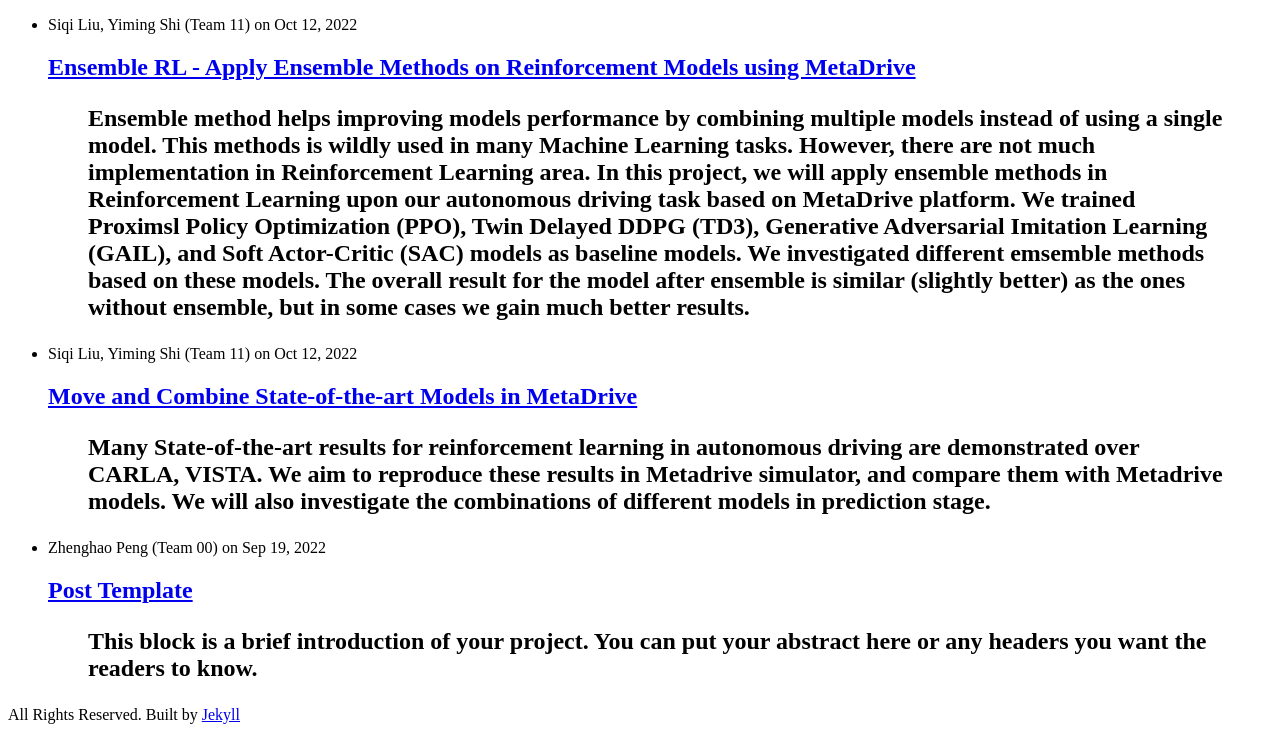
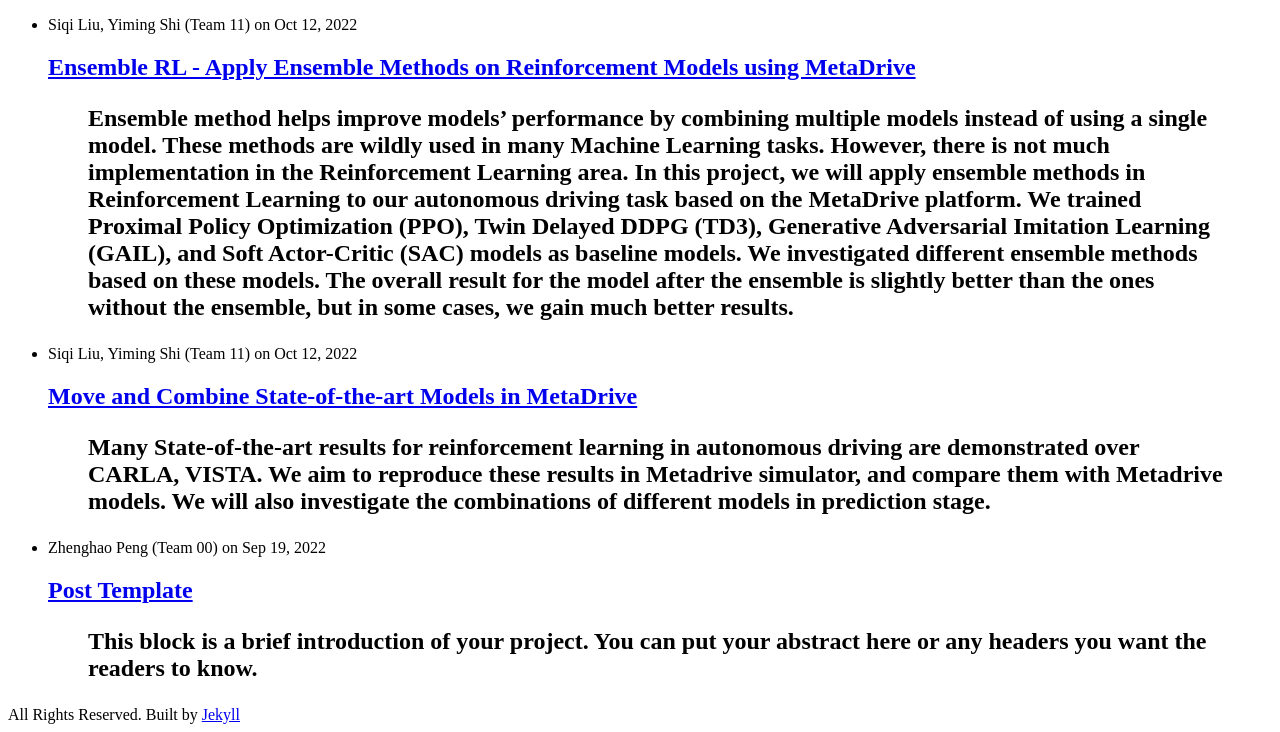
Before and after one commit to ucla-rlcourse/CS269-projects-2022fall, a Jekyll site: the page built from index.html, in a window 1280 px wide. Shown: the part 208-940 px from the top of the page. Built offline with Jekyll 4.4.1, drawn with Linux system fonts in a browser that asks for light colours; some of the changed lines change nothing that is shown.

Commit message:
add abstract and introduction

```diff
--- a/_posts/2022-12-07-team11.md
+++ b/_posts/2022-12-07-team11.md
@@ -6,13 +6,20 @@
 date: 2022-10-12
 ---
 
-> Ensemble method helps improving models performance by combining multiple models instead of using a single model. This methods is wildly used in many Machine Learning tasks. However, there are not much implementation in Reinforcement Learning area. In this project, we will apply ensemble methods in Reinforcement Learning upon our autonomous driving task based on MetaDrive platform. We trained Proximsl Policy Optimization (PPO), Twin Delayed DDPG (TD3), Generative Adversarial Imitation Learning (GAIL), and Soft Actor-Critic (SAC) models as baseline models. We investigated different emsemble methods based on these models. The overall result for the model after ensemble is similar (slightly better) as the ones without ensemble, but in some cases we gain much better results.
+>  Ensemble method helps improve models' performance by combining multiple models instead of using a single model. These methods are wildly used in many Machine Learning tasks. However, there is not much implementation in the Reinforcement Learning area. In this project, we will apply ensemble methods in Reinforcement Learning to our autonomous driving task based on the MetaDrive platform. We trained Proximal Policy Optimization (PPO), Twin Delayed DDPG (TD3), Generative Adversarial Imitation Learning (GAIL), and Soft Actor-Critic (SAC) models as baseline models. We investigated different ensemble methods based on these models. The overall result for the model after the ensemble is slightly better than the ones without the ensemble, but in some cases, we gain much better results.
 <!--more-->
 {: class="table-of-content"}
 * TOC
 {:toc}
 
 ## Introduction
+Recently, Reinforcement learning has been wildly used in autonomous driving and the driving task has high complexity, and is hard to construct a safe model or policy. Nowadays many different methods are developed and used in reinforcement learning, such as Proximal Policy Optimization (PPO)[1], Twin Delayed DDPG (TD3)[2], Generative Adversarial Imitation Learning (GAIL)[3], and Soft Actor-Critic (SAC)[4], to name a few. These models achieve pretty impressive results on autonomous driving tasks so far by themselves but currently no published effort tried to improve performance by combining these models. In this project, we investigate different ways of combining these methods and checked if there are improvements.
+
+One popular method that could easily combine different models is the ensemble method. Ensemble methods[5] are techniques that aim at improving the accuracy of results in models by combining multiple models instead of using a single model. These are wildly used machine learning problems such as classification and improving the accuracy by taking a (weighted) vote of their predictions. There are also ensemble methods such as bagging and boosting.
+
+In this project, we investigated whether applying ensemble methods to reinforcement learning algorithms in autonomous driving tasks will improve rewards and performance. We investigated several different ways to ensemble different models. We trained and tested the following several ensemble methods: (1) Ensemble by taking a (weighted) vote of their predictions. (2) Ensemble by using a human-defined strategy of predictions. (3) Learning the weight of different models using reinforcement Learning and ensemble by taking a (weighted) vote of their predictions. The overall result for the model after the ensemble is slightly better than the ones without the ensemble, but in some cases, we gain much better results.
+
+The paper is organized as follows. Section 2 summarized all the related works in reinforcement learning, autonomous driving simulation platforms, and ensemble methods.  Section 3 illustrated all our methods in detail and presented the experiment settings and experiment results. Section 4 demonstrated our conclusion. And we briefly talked about our future works in section 5.
 
 
 ## Related Works
@@ -45,13 +52,8 @@
 ## Future Works
 
 ## References
-1. Li, Quanyi and Peng, Zhenghao and Xue, Zhenghai and Zhang, Qihang and Zhou, Bolei. "MetaDrive: Composing Diverse Driving Scenarios for Generalizable Reinforcement Learning." arXiv. 2021
-2. Hester, Todd, et al. "Deep q-learning from demonstrations." Proceedings of the AAAI Conference on Artificial Intelligence. Vol. 32. No. 1. 2018.
-3. Hado van Hasselt, Arthur Guez, and David Silver. 2016. Deep reinforcement learning with double Q-Learning. In Proceedings of the Thirtieth AAAI Conference on Artificial Intelligence (AAAI'16). AAAI Press, 2094–2100.
-4. Matteo Hessel, Joseph Modayil, Hado van Hasselt, Tom Schaul, Georg Ostrovski, Will Dabney, Daniel Horgan, Bilal Piot, Mohammad Gheshlaghi Azar, & David Silver (2017). Rainbow: Combining Improvements in Deep Reinforcement Learning. CoRR, abs/1710.02298.
-5. Will Dabney, Mark Rowland, Marc G. Bellemare, & Rémi Munos (2017). Distributional Reinforcement Learning with Quantile Regression. CoRR, abs/1710.10044.
-6. Sutton, R., McAllester, D., Singh, S., & Mansour, Y. (1999). Policy Gradient Methods for Reinforcement Learning with Function Approximation. In Advances in Neural Information Processing Systems. MIT Press.
-7. John Schulman, Filip Wolski, Prafulla Dhariwal, Alec Radford, & Oleg Klimov (2017). Proximal Policy Optimization Algorithms. CoRR, abs/1707.06347.
-8. Lillicrap, T., Hunt, J., Pritzel, A., Heess, N., Erez, T., Tassa, Y., Silver, D., & Wierstra, D.. (2015). Continuous control with deep reinforcement learning.
-9. Haarnoja, T., Zhou, A., Hartikainen, K., Tucker, G., Ha, S., Tan, J., Kumar, V., Zhu, H., Gupta, A., Abbeel, P., & Levine, S.. (2018). Soft Actor-Critic Algorithms and Applications.
-10. Peng, Z, Li, Q & Liu, C & Zhou, B. "Safe Driving via Expert Guided Policy Optimization." 5th Annual Conference on Robot Learning. 2021.
+1. John Schulman, Filip Wolski, Prafulla Dhariwal, Alec Radford, & Oleg Klimov (2017). Proximal Policy Optimization Algorithms. CoRR, abs/1707.06347.
+2. Fujimoto, S., Hoof, H., & Meger, D.. (2018). Addressing Function Approximation Error in Actor-Critic Methods.
+3. Ho, J., & Ermon, S.. (2016). Generative Adversarial Imitation Learning.
+4. Haarnoja, T., Zhou, A., Abbeel, P., & Levine, S.. (2018). Soft Actor-Critic: Off-Policy Maximum Entropy Deep Reinforcement Learning with a Stochastic Actor.
+5. Dietterich, T.G. (2000). Ensemble Methods in Machine Learning. In: Multiple Classifier Systems. MCS 2000. Lecture Notes in Computer Science, vol 1857. Springer, Berlin, Heidelberg. https://doi.org/10.1007/3-540-45014-9_1
```
